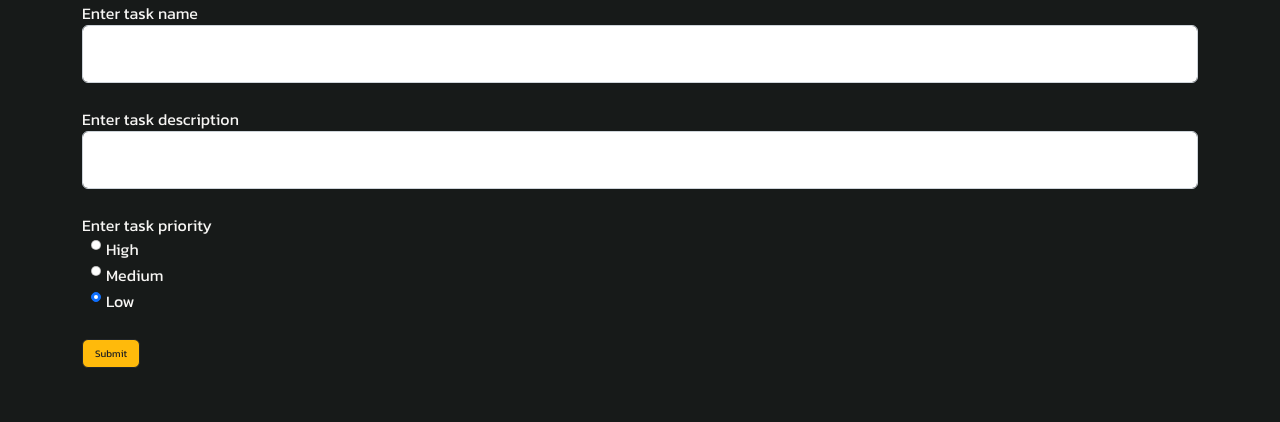
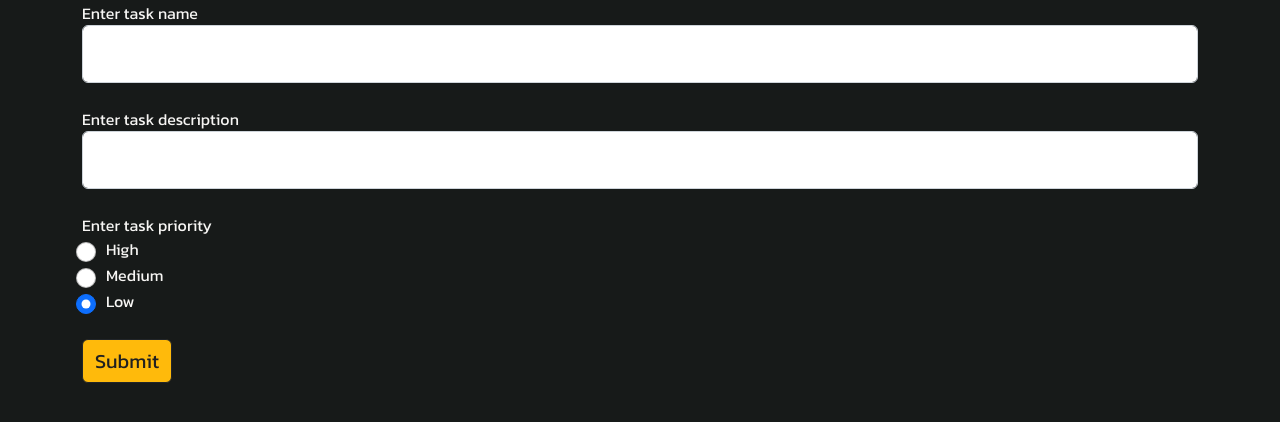
Before and after one commit to sladewilson948/FastAPI-ToDo-Application, a FastAPI app: page / in a window 1280 px wide. Shown: the part 262-684 px from the top of the page. Run offline with FastAPI, Linux system fonts and the light colour scheme; some web fonts are replaced.

Commit message:
Update index.html

```diff
--- a/templates/index.html
+++ b/templates/index.html
@@ -37,11 +37,11 @@
 
 
         div.container input {
-            font-size: 10px;
+            font-size: 20px;
         }
 
         input.btn btn-primary btn-dark {
-            font-size: 10px;
+            font-size: 20px;
         }
 
         .task-data
```
